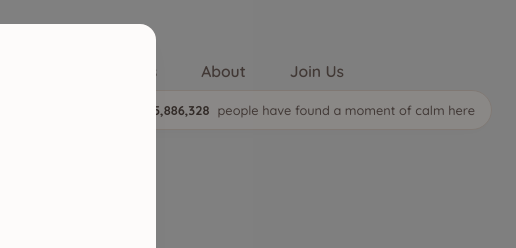
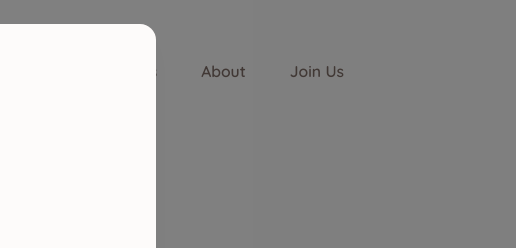
Before and after one commit to sanyamg1305/unravel, a website: page index.html in a window 1280 px wide. Shown: the top 248 px of the page, 764-1280 px from the left. Drawn offline with nearby package versions, Linux system fonts and the light colour scheme.

Commit message:
Remove the live usage ticker
Co-Authored-By: Claude Sonnet 5 <noreply@anthropic.com>

```diff
--- a/css/styles.css
+++ b/css/styles.css
@@ -498,32 +498,6 @@ textarea:focus-visible, select:focus-visible, [tabindex]:focus-visible {
 }
 @keyframes pulse-dot { 0%,100% { opacity: 1; } 50% { opacity: 0.3; } }
 
-.usage-ticker {
-  position: fixed;
-  top: 90px;
-  right: 24px;
-  z-index: 30;
-  display: inline-flex;
-  align-items: center;
-  gap: 8px;
-  background: var(--surface);
-  border: 1px solid var(--line);
-  border-radius: 999px;
-  padding: 8px 16px;
-  font-size: 0.8rem;
-  color: var(--ink-soft);
-  box-shadow: var(--shadow-lift);
-  max-width: calc(100vw - 48px);
-}
-.usage-ticker .dot {
-  width: 8px; height: 8px; border-radius: 50%; background: var(--green);
-  flex-shrink: 0;
-  animation: pulse-dot 2s ease-in-out infinite;
-}
-.usage-ticker #usage-ticker-count { font-weight: 700; color: var(--ink); }
-@media (max-width: 640px) {
-  .usage-ticker { top: auto; bottom: 80px; right: 14px; font-size: 0.72rem; padding: 6px 12px; }
-}
 
 /* ============ Garden ============ */
 .garden-grid {
--- a/js/global.js
+++ b/js/global.js
@@ -513,29 +513,6 @@
     requestAnimationFrame(tick);
   }
 
-  /* ============ Live usage ticker (dummy, deterministic, no server) ============ */
-  function initUsageTicker() {
-    if ($('#usage-ticker')) return;
-    const badge = document.createElement('div');
-    badge.className = 'usage-ticker';
-    badge.id = 'usage-ticker';
-    badge.innerHTML = '<span class="dot" aria-hidden="true"></span><span id="usage-ticker-count">0</span> people have found a moment of calm here';
-    document.body.appendChild(badge);
-
-    const EPOCH = Date.UTC(2026, 0, 1); // fixed reference point, not a real launch date
-    const BASE_COUNT = 148300; // dummy starting figure
-    const GROWTH_PER_SECOND = 0.35; // dummy growth rate, purely cosmetic
-
-    const countEl = $('#usage-ticker-count', badge);
-    function render() {
-      const elapsedSeconds = Math.max(0, (Date.now() - EPOCH) / 1000);
-      const count = Math.floor(BASE_COUNT + elapsedSeconds * GROWTH_PER_SECOND);
-      countEl.textContent = count.toLocaleString('en-US');
-    }
-    render();
-    setInterval(render, 4000);
-  }
-
   /* ============ Page Init ============ */
   document.addEventListener('DOMContentLoaded', () => {
     applyThermostatClasses();
@@ -544,7 +521,6 @@
     initQuickExit();
     buildWelcomeMat(checkAndRestoreDraft);
     initSpeechToText();
-    initUsageTicker();
     initBreathPacers();
   });
 
```
